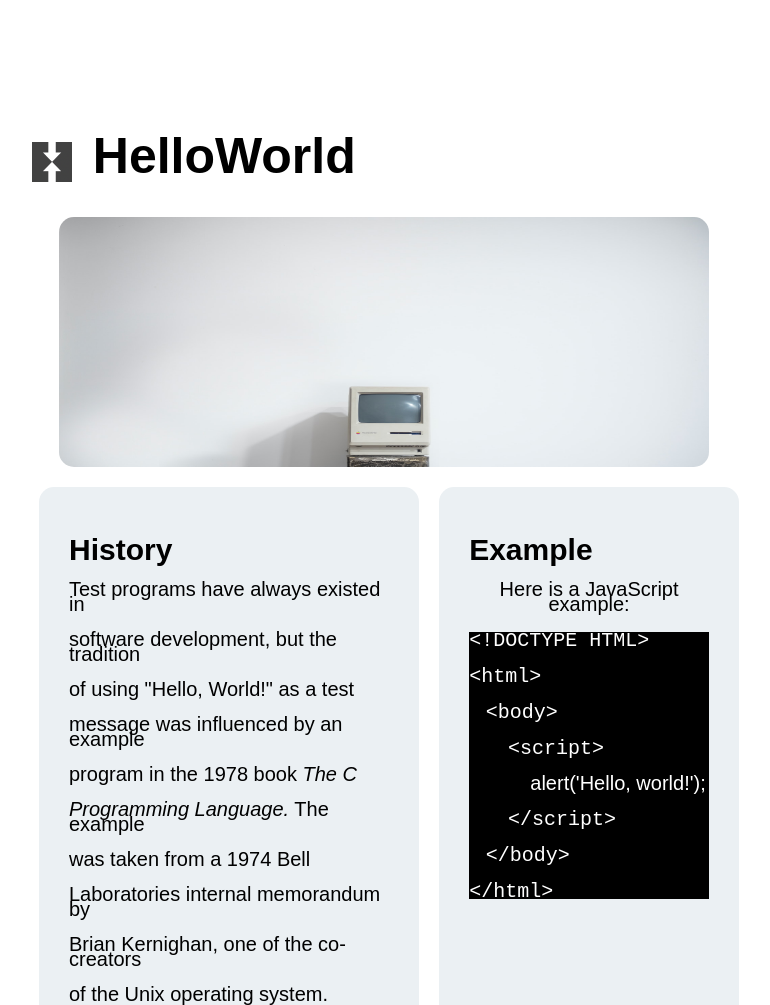
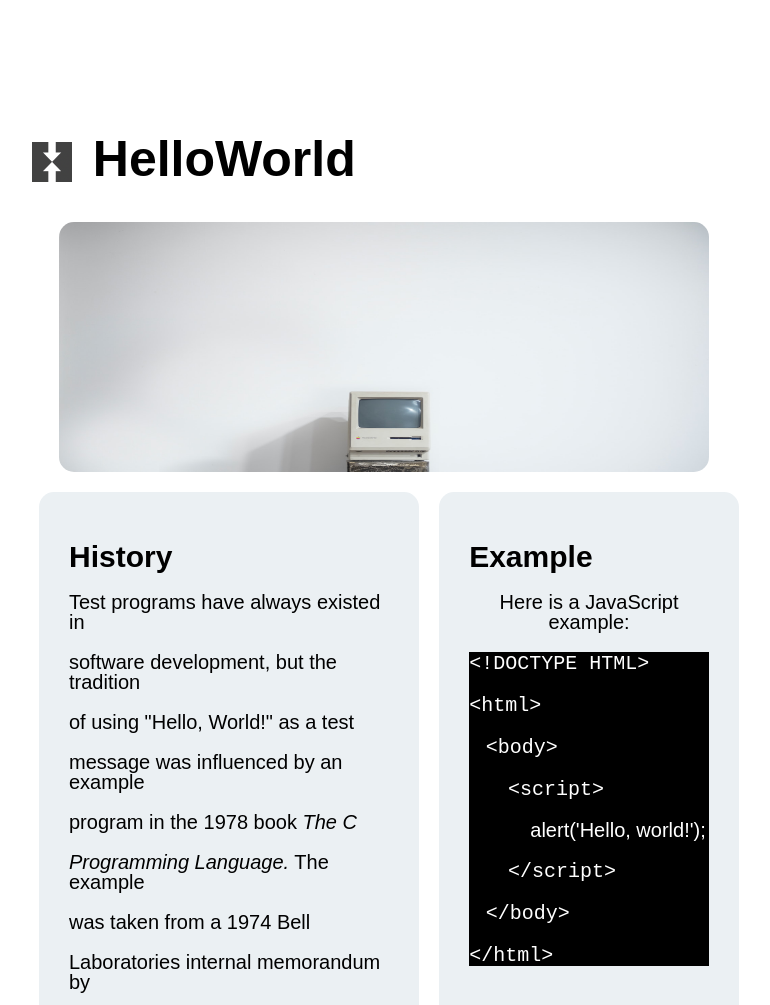
Before and after one commit to allanand/hello-449, a plain HTML site: page index.html in a window 1280 px wide. Shown: the top 1005 px of the page, without its empty margins (76-846 px from the left). Drawn offline with Linux system fonts and the light colour scheme.

Commit message:
test 149

```diff
--- a/screen.css
+++ b/screen.css
@@ -4,7 +4,7 @@ body {
     margin: 100px;
     padding: 15px;
     font-size: 20px;
-    line-height: .75em;
+    line-height: 1em;
     object-position: center;
 }
 
```
